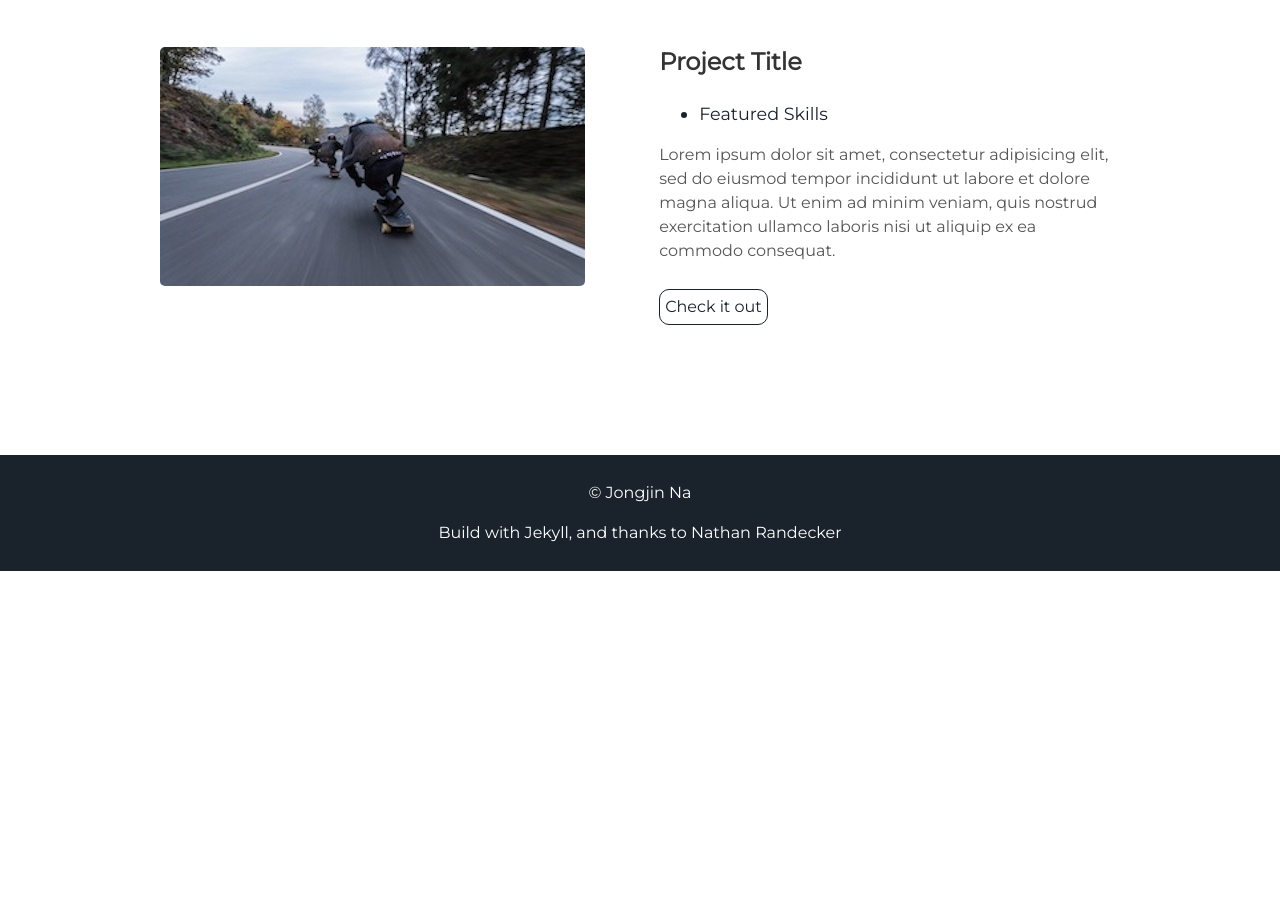
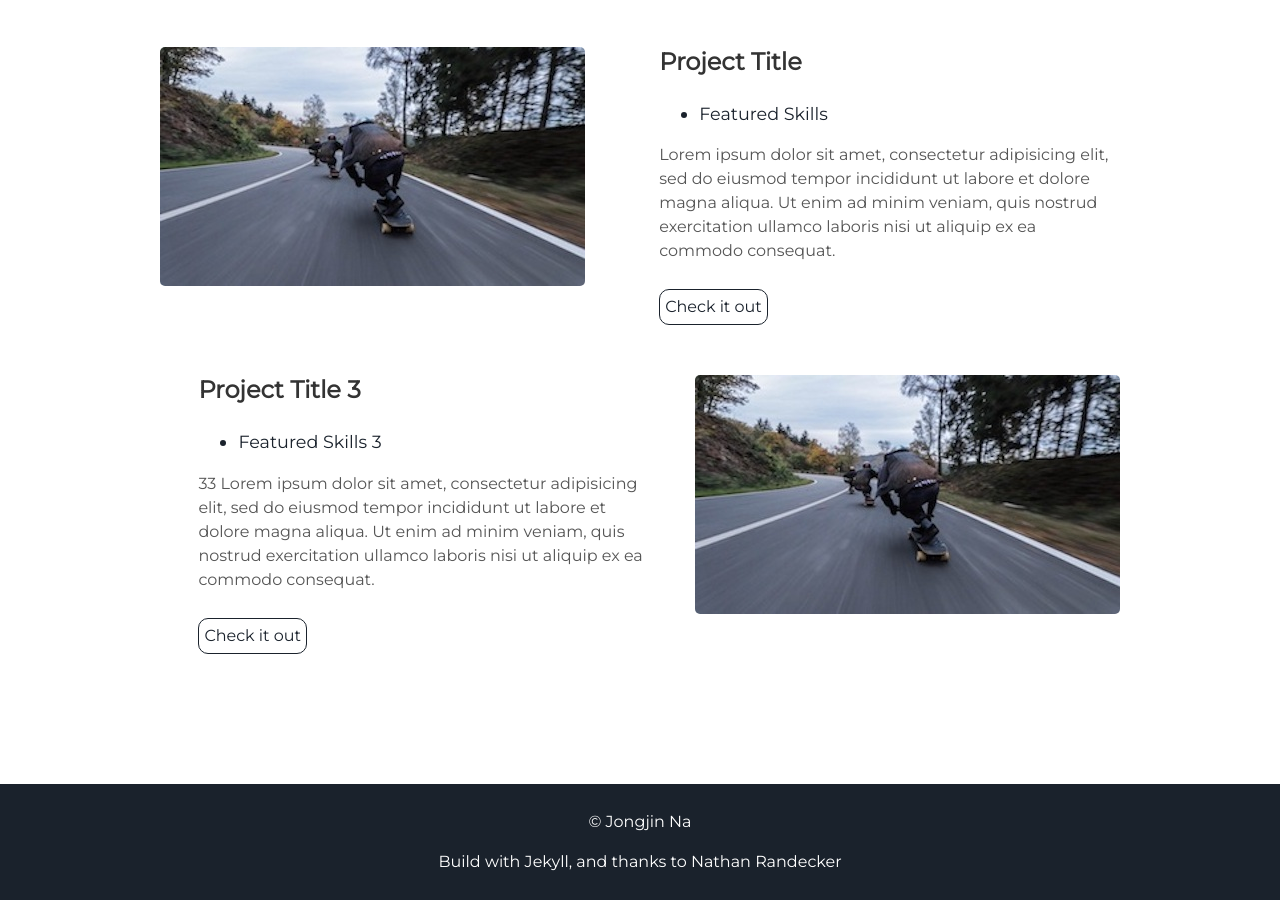
Before and after one commit to jongjinna/jongjinna.github.io, a Jekyll site: the page built from index.html, in a window 1280 px wide and 900 px high, scrolled down 2004 px. Built offline with Jekyll 4.4.1, drawn with Linux system fonts in a browser that asks for light colours; before the commit the page ends 2575 px from its top, so only the background shows below that.

Commit message:
:memo: check file

```diff
--- a/_includes/about.html
+++ b/_includes/about.html
@@ -1,5 +1,5 @@
  <div class="user-details">
-  <h1> My Expertise </h1>
+  <h1> Who am I </h1>
   <p> {{site.user_description}} </p>
 </div>
   <div class="user">
--- a/_includes/projects.html
+++ b/_includes/projects.html
@@ -27,3 +27,16 @@
     <a class="project-link" href="#">Check it out</a>
   </div>
 </div>
+<div class="user-projects">
+  <div class="images-right">
+    <img alt="mountains" src="{{ "/assets/img/skate.jpg" | prepend: site.baseurl }}" />
+  </div>
+  <div class="contents-right">
+    <h3> Project Title 3 </h3>
+    <ul>
+      <li> Featured Skills 3</li>
+    </ul>
+    <p>33 Lorem ipsum dolor sit amet, consectetur adipisicing elit, sed do eiusmod tempor incididunt ut labore et dolore magna aliqua. Ut enim ad minim veniam, quis nostrud exercitation ullamco laboris nisi ut aliquip ex ea commodo consequat.</p>
+    <a class="project-link" href="#">Check it out</a>
+  </div>
+</div>
```
